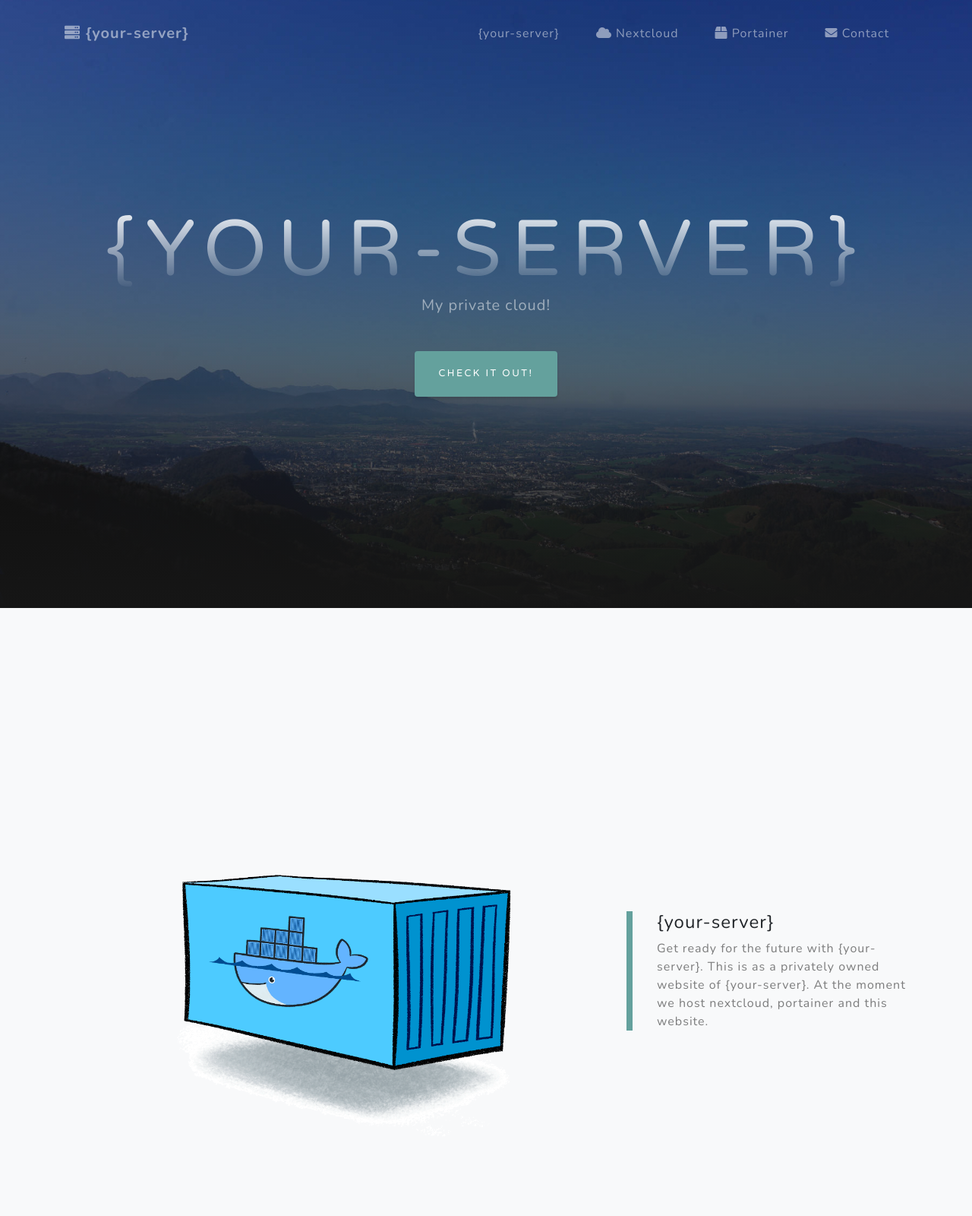
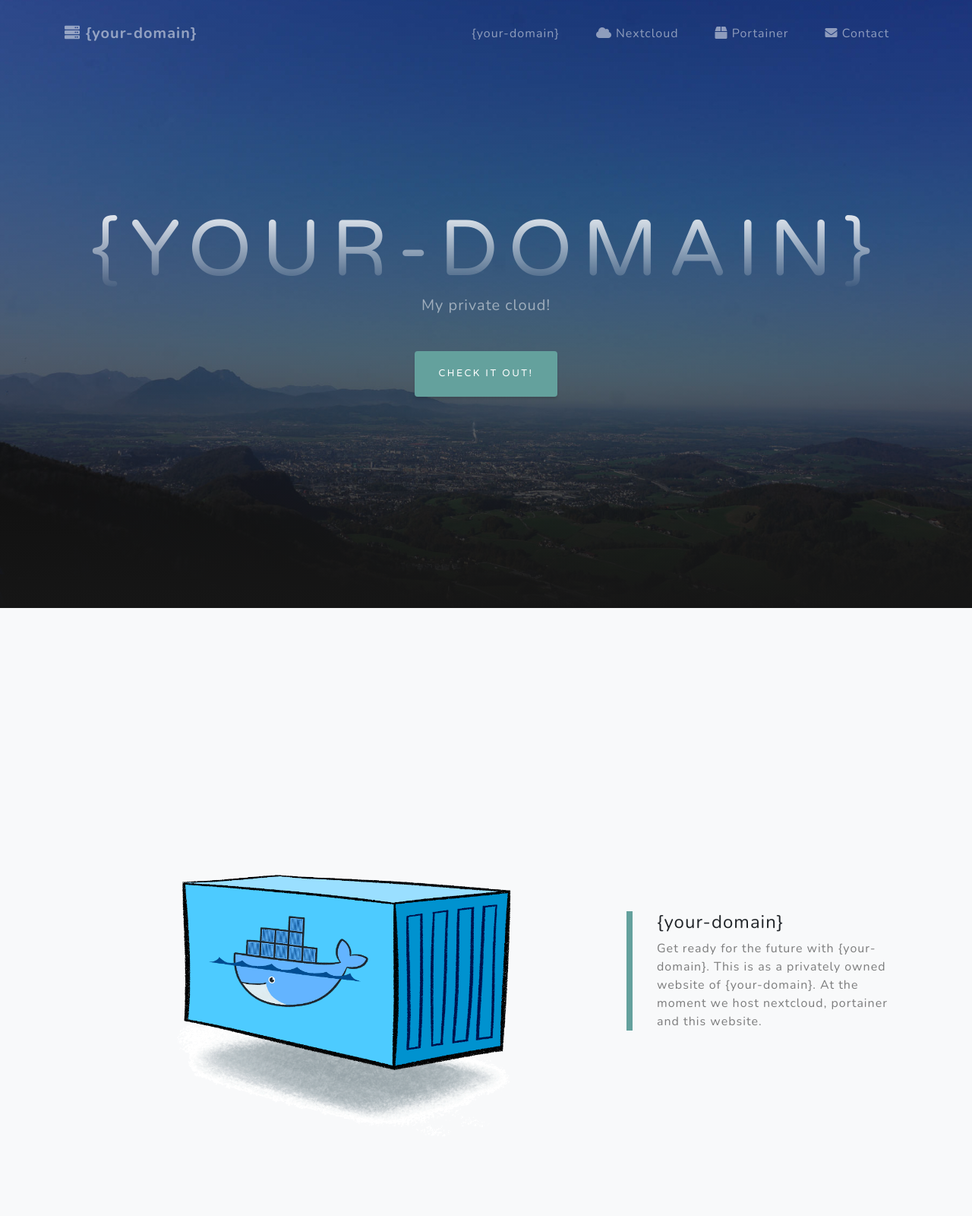
Before and after one commit to cle1000/docker-cloud-boilerplate, a plain HTML site: page website/index.html in a window 1280 px wide. Shown: the top 1600 px of the page at 76% size. Drawn offline with nearby package versions, Linux system fonts and the light colour scheme; files that its build step writes are made by us from their sources.

Commit message:
fix typos

```diff
--- a/website/index.html
+++ b/website/index.html
@@ -5,13 +5,13 @@
 
   <meta charset="utf-8">
   <meta name="viewport" content="width=device-width, initial-scale=1, shrink-to-fit=no">
-  <meta name="description" content="Get ready for the future with {your-server}.">
+  <meta name="description" content="Get ready for the future with {your-domain}.">
 
 
-  <meta name="author" content="{your-server}">
+  <meta name="author" content="{your-domain}">
 
   <title>
-    {your-server}
+    {your-domain}
    </title>
 
   <link rel="shortcut icon" type="image/x-icon" href="img/favicon.ico">
@@ -40,7 +40,7 @@
           <i class="fas fa-server"></i>
         </span>
 
-        {your-server}</a>
+        {your-domain}</a>
       <button class="navbar-toggler navbar-toggler-right" type="button" data-toggle="collapse" data-target="#navbarResponsive" aria-controls="navbarResponsive" aria-expanded="false" aria-label="Toggle navigation">
         Menu
         <i class="fas fa-bars"></i>
@@ -49,17 +49,17 @@
         <ul class="navbar-nav ml-auto">
 
           <li class="nav-item">
-            <a class="nav-link js-scroll-trigger" href="#projects">{your-server}</a>
+            <a class="nav-link js-scroll-trigger" href="#projects">{your-domain}</a>
           </li>
           <li class="nav-item">
-            <a class="nav-link js-scroll-trigger" href="https://nextcloud.{your-server}" target="_blank">
+            <a class="nav-link js-scroll-trigger" href="https://nextcloud.{your-domain}" target="_blank">
               <i class="fas fa-cloud"></i>
               Nextcloud
             </a>
           </li>
 
           <li class="nav-item">
-            <a class="nav-link js-scroll-trigger" href="https://portainer.{your-server}" target="_blank">
+            <a class="nav-link js-scroll-trigger" href="https://portainer.{your-domain}" target="_blank">
               <i class="fas fa-box"></i>
               Portainer
             </a>
@@ -82,7 +82,7 @@
       <div class="mx-auto text-center">
 
         <h1 class="mx-auto my-0 text-uppercase">
-          {your-server}
+          {your-domain}
         </h1>
         <h2 class="text-white-50 mx-auto mt-2 mb-5">My private cloud!</h2>
         <a href="#projects" class="btn btn-primary js-scroll-trigger">Check it out!</a>
@@ -102,8 +102,8 @@
         </div>
         <div class="col-xl-4 col-lg-5">
           <div class="featured-text text-center text-lg-left">
-            <h4>{your-server}</h4>
-            <p class="text-black-50 mb-0">Get ready for the future with {your-server}. This is as a privately owned website of {your-server}. At the moment we host nextcloud, portainer and this website.</p>
+            <h4>{your-domain}</h4>
+            <p class="text-black-50 mb-0">Get ready for the future with {your-domain}. This is as a privately owned website of {your-domain}. At the moment we host nextcloud, portainer and this website.</p>
           </div>
         </div>
       </div>
@@ -194,11 +194,11 @@
           <div class="card py-4 h-100">
             <div class="card-body text-center">
               <i class="fas fa-server text-primary mb-2"></i>
-              <h4 class="text-uppercase m-0">{your-server}</h4>
+              <h4 class="text-uppercase m-0">{your-domain}</h4>
               <hr class="my-4">
               <div class="small text-black-50">
-                  <a href="{your-server}" target="_blank">
-                      {your-server}
+                  <a href="{your-domain}" target="_blank">
+                      {your-domain}
                     </a>
               </div>
             </div>
@@ -212,7 +212,7 @@
               <h4 class="text-uppercase m-0">Email</h4>
               <hr class="my-4">
               <div class="small text-black-50">
-                <a onclick="alert('Currently not supported.')" href="mailto:hello@{your-server}" target="_blank">hello@{your-server}</a>
+                <a onclick="alert('Currently not supported.')" href="mailto:hello@{your-domain}" target="_blank">hello@{your-domain}</a>
               </div>
             </div>
           </div>
@@ -225,7 +225,7 @@
               <h4 class="text-uppercase m-0">Location</h4>
               <hr class="my-4">
               <div class="small text-black-50">
-                <a href="{your-server}" target="_blank">
+                <a href="{your-domain}" target="_blank">
                   Online
                 </a>
               </div>
@@ -252,7 +252,7 @@
   <!-- Footer -->
   <footer class="bg-black small text-center text-white-50">
     <div class="container">
-      Copyright &copy; {your-server} 2019
+      Copyright &copy; {your-domain} 2019
     </div>
   </footer>
 
```
Also changed, not shown: 5 other files.
